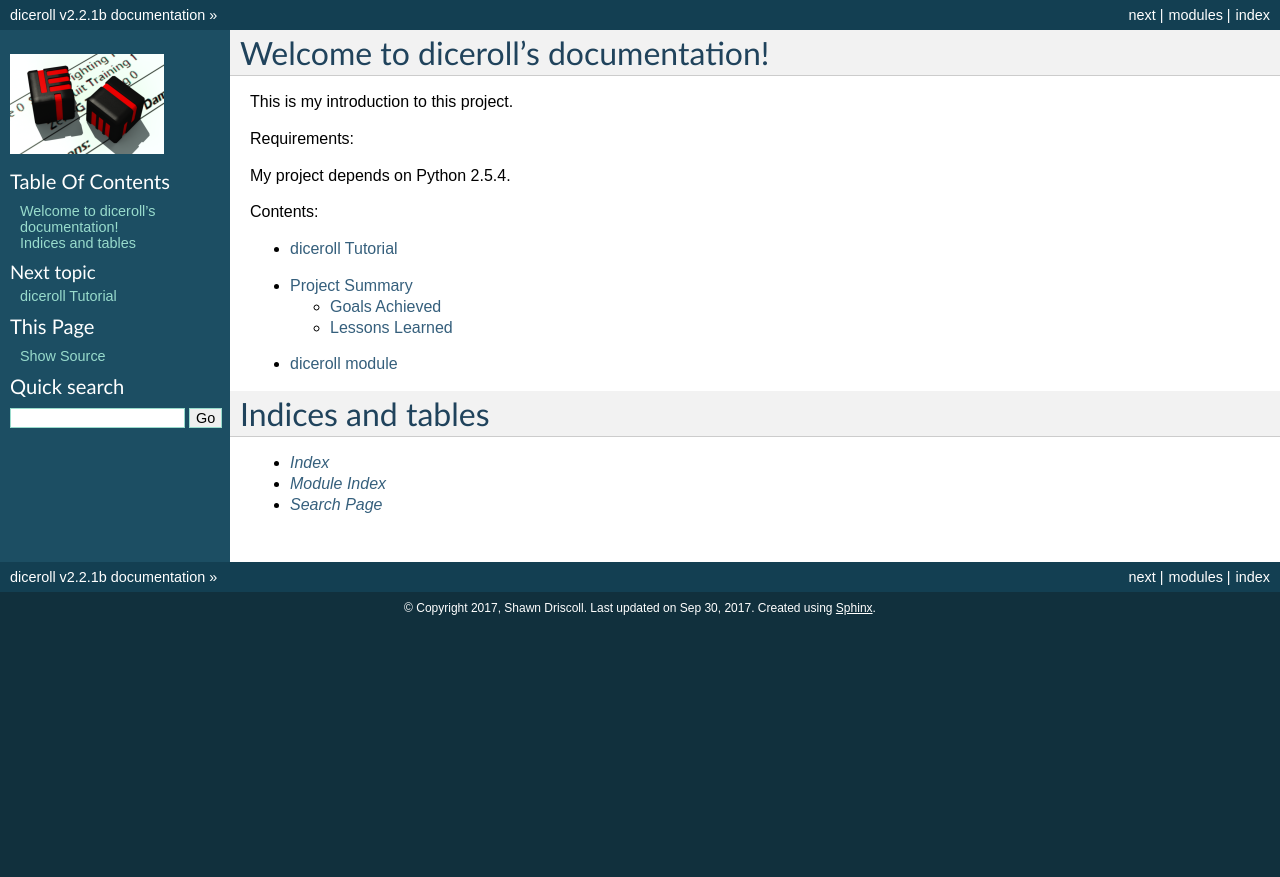
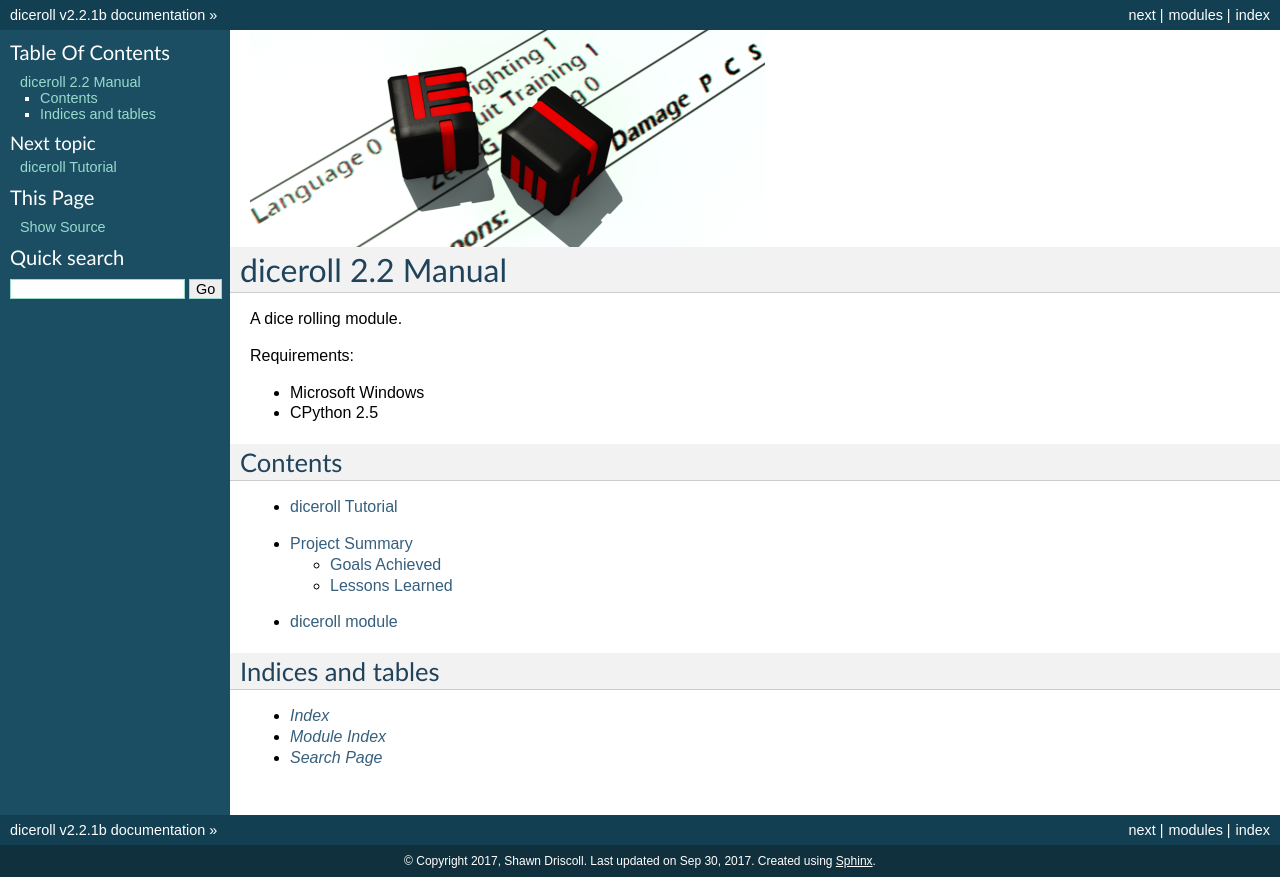
Before and after one commit to ShawnDriscoll/diceroll, a plain HTML site: page docs/build/index.html in a window 1280 px wide. Before the commit the page ends 800 px from the top, so only its background shows below. Drawn offline with Linux system fonts and the light colour scheme.

Commit message:
doc update

```diff
--- a/docs/build/index.html
+++ b/docs/build/index.html
@@ -2,7 +2,7 @@
   "http://www.w3.org/TR/xhtml1/DTD/xhtml1-transitional.dtd"><html xmlns="http://www.w3.org/1999/xhtml">
   <head>
     <meta http-equiv="Content-Type" content="text/html; charset=utf-8" />
-    <title>Welcome to diceroll&#8217;s documentation! &mdash; diceroll v2.2.1b documentation</title>
+    <title>diceroll 2.2 Manual &mdash; diceroll v2.2.1b documentation</title>
     <link rel="stylesheet" href="_static/default.css" type="text/css" />
     <link rel="stylesheet" href="_static/pygments.css" type="text/css" />
     <script type="text/javascript">
@@ -44,12 +44,17 @@
           <div class="body">
 
 
-  <div class="section" id="welcome-to-diceroll-s-documentation">
-<h1>Welcome to diceroll&#8217;s documentation!<a class="headerlink" href="#welcome-to-diceroll-s-documentation" title="Permalink to this headline">¶</a></h1>
-<p>This is my introduction to this project.</p>
+  <img alt="_images/diceroll_cover.png" src="_images/diceroll_cover.png" />
+<div class="section" id="diceroll-2-2-manual">
+<h1>diceroll 2.2 Manual<a class="headerlink" href="#diceroll-2-2-manual" title="Permalink to this headline">¶</a></h1>
+<p>A dice rolling module.</p>
 <p>Requirements:</p>
-<p>My project depends on Python 2.5.4.</p>
-<p>Contents:</p>
+<ul class="simple">
+<li>Microsoft Windows</li>
+<li>CPython 2.5</li>
+</ul>
+<div class="section" id="contents">
+<h2>Contents<a class="headerlink" href="#contents" title="Permalink to this headline">¶</a></h2>
 <ul>
 <li><a class="reference external" href="tutorial.html">diceroll Tutorial</a></li>
 </ul>
@@ -65,12 +70,13 @@
 </ul>
 </div>
 <div class="section" id="indices-and-tables">
-<h1>Indices and tables<a class="headerlink" href="#indices-and-tables" title="Permalink to this headline">¶</a></h1>
+<h2>Indices and tables<a class="headerlink" href="#indices-and-tables" title="Permalink to this headline">¶</a></h2>
 <ul class="simple">
 <li><a class="reference external" href="genindex.html"><em>Index</em></a></li>
 <li><a class="reference external" href="modindex.html"><em>Module Index</em></a></li>
 <li><a class="reference external" href="search.html"><em>Search Page</em></a></li>
 </ul>
+</div>
 </div>
 
 
@@ -79,13 +85,15 @@
       </div>
       <div class="sphinxsidebar">
         <div class="sphinxsidebarwrapper">
-            <p class="logo"><img class="logo" src="_static/diceroll.png" alt="Logo"/></p>
             <h3>Table Of Contents</h3>
             <ul>
-<li><a class="reference external" href="">Welcome to diceroll&#8217;s documentation!</a><ul>
+<li><a class="reference external" href="">diceroll 2.2 Manual</a><ul>
+<li><a class="reference external" href="#contents">Contents</a><ul>
 </ul>
 </li>
 <li><a class="reference external" href="#indices-and-tables">Indices and tables</a></li>
+</ul>
+</li>
 </ul>
 
             <h4>Next topic</h4>
```
Also changed, not shown: docs/build/diceroll.html (+0 -1 lines), docs/build/genindex.html (+0 -1 lines), docs/build/modindex.html (+1 -2 lines), docs/build/project.html (+0 -1 lines), docs/build/search.html (+1 -2 lines), docs/build/searchindex.json (+1 -1 lines), docs/build/tutorial.html (+0 -1 lines), docs/build/_images/diceroll_cover.png (added), docs/build/_sources/index.txt, docs/build/_static/diceroll.png (deleted), docs/source/diceroll_cover.png (added), 5 other files.
